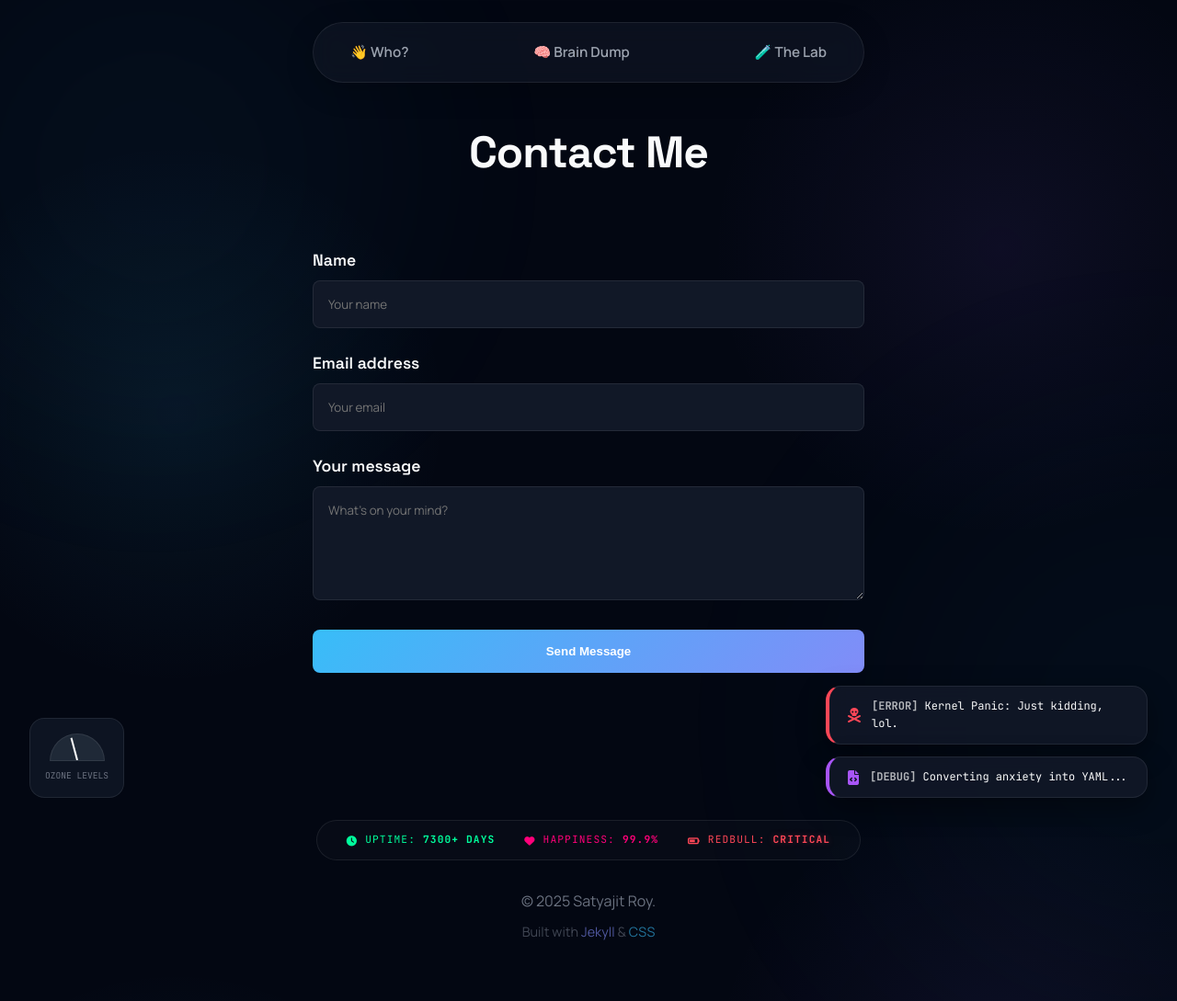
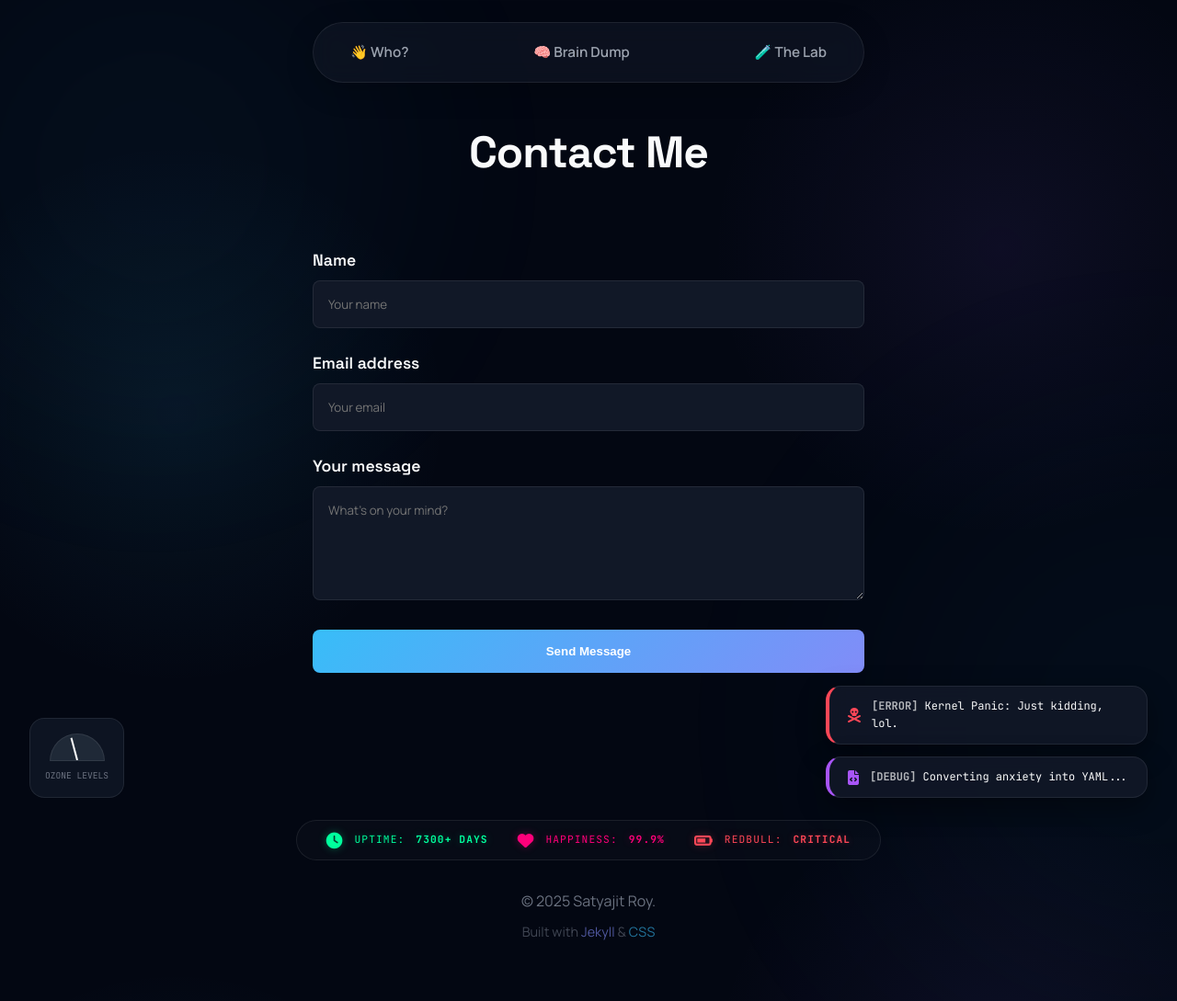
Before and after one commit to kodelint/kodelint.github.io, a Jekyll site: the page built from contact.md, in a window 1280 px wide. Shown: the whole page at 92% size. Built offline with Jekyll 4.4.1, drawn with Linux system fonts in a browser that asks for light colours; nearby versions of some CDN libraries.

Commit message:
UI Finalization: Fixed HTML nesting in nav, added CSS cache-busting, and refined status visibility for production

```diff
--- a/_includes/head.html
+++ b/_includes/head.html
@@ -22,7 +22,7 @@
   {% seo %}
   <link
     rel="stylesheet"
-    href="{{site.url}}{{site.baseurl}}/assets/css/main.css"
+    href="{{site.url}}{{site.baseurl}}/assets/css/main.css?v={{ 'now' | date: '%s' }}"
   />
   <link rel="stylesheet" href="https://cdnjs.cloudflare.com/ajax/libs/font-awesome/6.4.0/css/all.min.css">
   <script src="https://cdnjs.cloudflare.com/ajax/libs/gsap/3.10.4/gsap.min.js"></script>
--- a/_includes/nav.html
+++ b/_includes/nav.html
@@ -33,7 +33,6 @@
         <h1 class="owner-name">
           <span class="greeting">Hello there,</span>
           <span class="name-line">I'm <span class="name">{{site.data.blogger.name}}</span></span>
-          <br />
         </h1>
         <div class="about-visual">
           <div class="profile-container">
--- a/assets/css/main.css
+++ b/assets/css/main.css
@@ -216,6 +216,7 @@ header .profile-container {
   width: 320px;
   height: 320px;
   margin: 0 auto;
+  flex-shrink: 0; /* Prevent squishing */
 }
 
 header img.profile {
@@ -721,12 +722,16 @@ button[type="submit"]:hover {
 .status-item {
   display: flex;
   align-items: center;
-  gap: 0.5rem;
+  gap: 0.75rem;
 }
 
-.status-item.uptime { color: #00ff9d !important; }
-.status-item.happiness { color: #ff007a !important; }
-.status-item.redbull { color: #ff4757 !important; }
+.status-item i {
+  font-size: 1.1rem;
+}
+
+.status-item.uptime { color: #00ff9d !important; text-shadow: 0 0 10px rgba(0, 255, 157, 0.3); }
+.status-item.happiness { color: #ff007a !important; text-shadow: 0 0 10px rgba(255, 0, 122, 0.3); }
+.status-item.redbull { color: #ff4757 !important; text-shadow: 0 0 10px rgba(255, 71, 87, 0.3); }
 
 .status-value {
   color: inherit;
```
